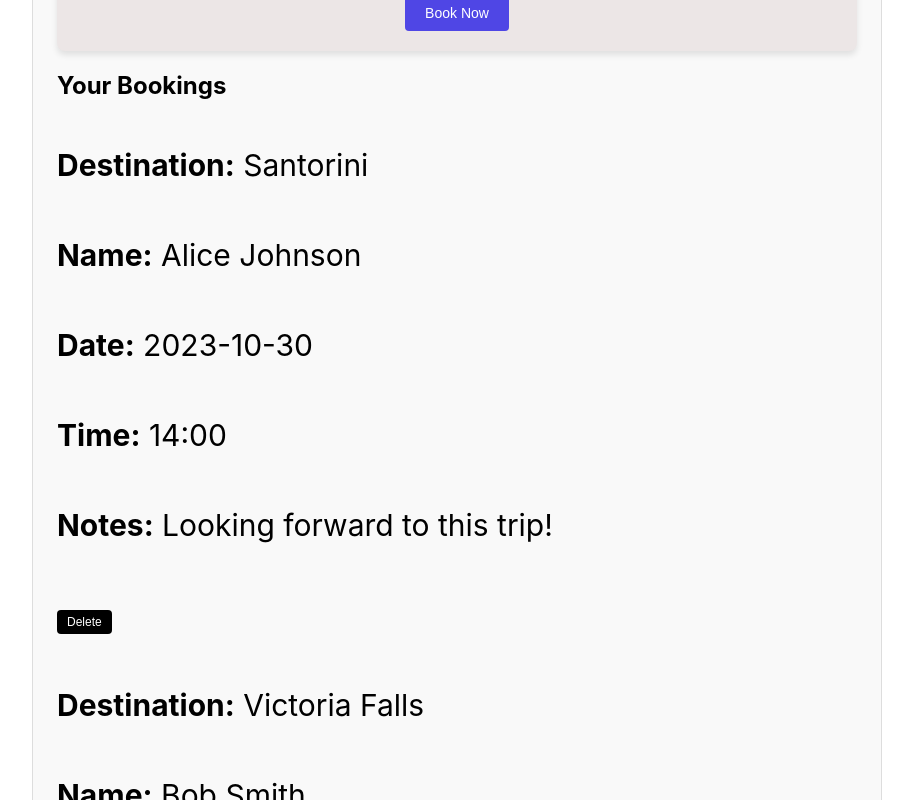
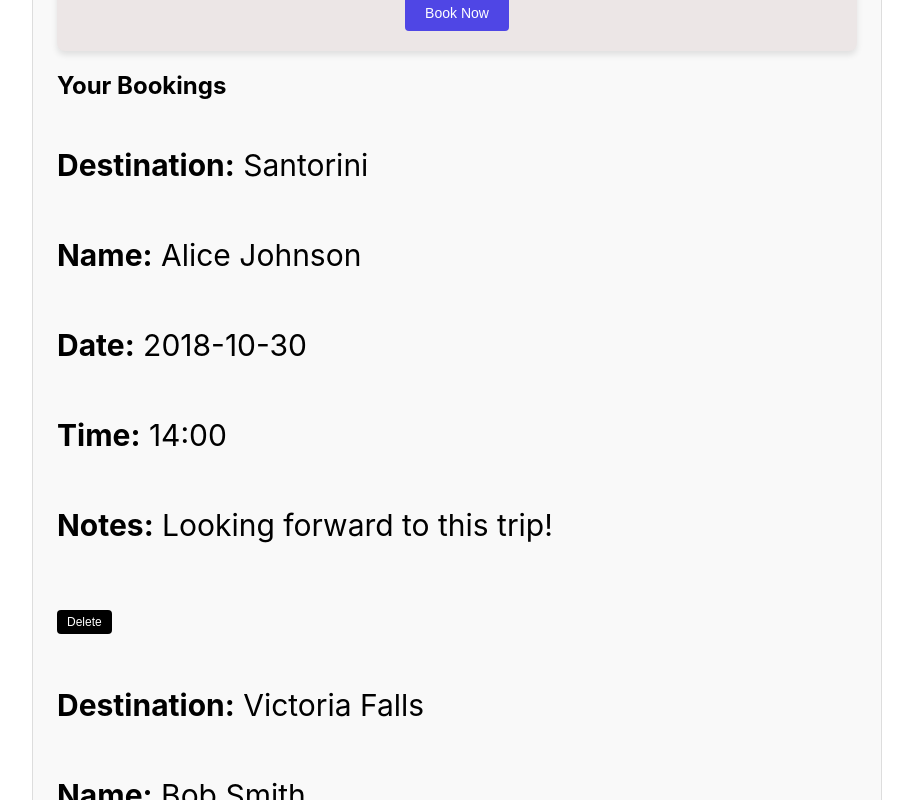
Before and after one commit to bobojoy/Travel-Wishlist-Project, a React (Create React App) app: page /booking in a window 1280 px wide. Shown: the part 520-1320 px from the top of the page, without its empty margins (183-1096 px from the left). Built offline with nearby package versions, Linux system fonts and the light colour scheme.

Commit message:
Updated the dates

```diff
--- a/src/Components/Booking.js
+++ b/src/Components/Booking.js
@@ -10,7 +10,7 @@ function BookingPage() {
     {
       name: "Alice Johnson",
       email: "alice@example.com",
-      date: "2023-10-30",
+      date: "2018-10-30",
       time: "14:00",
       notes: "Looking forward to this trip!",
       destination: { name: "Santorini" },
@@ -18,7 +18,7 @@ function BookingPage() {
     {
       name: "Bob Smith",
       email: "bob@example.com",
-      date: "2023-11-01",
+      date: "2019-1-01",
       time: "10:00",
       notes: "",
       destination: { name: "Victoria Falls" },
@@ -26,7 +26,7 @@ function BookingPage() {
     {
       name: "Charlie Brown",
       email: "charlie@example.com",
-      date: "2023-11-05",
+      date: "2020-8-05",
       time: "09:00",
       notes: "Special requests for vegetarian meals.",
       destination: { name: "Nairobi National Park" },
@@ -34,7 +34,7 @@ function BookingPage() {
     {
       name: "Daisy Adams",
       email: "daisy@example.com",
-      date: "2023-11-10",
+      date: "2022-4-10",
       time: "11:30",
       notes: "",
       destination: { name: "Eiffel Tower" },
```
